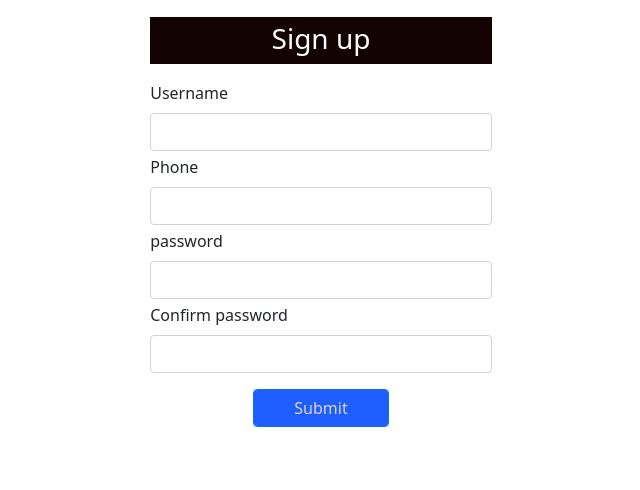
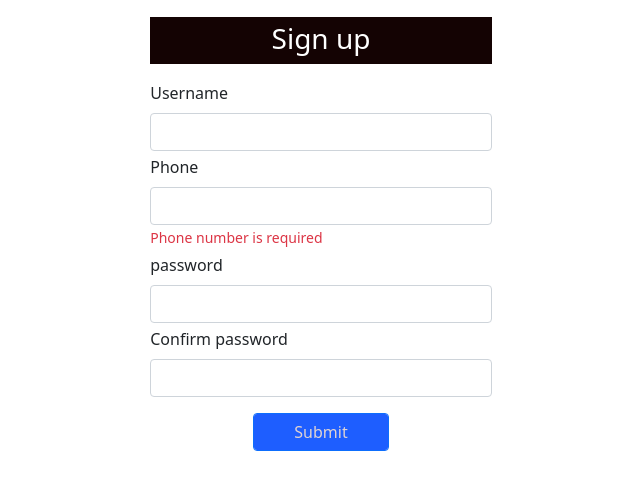
Before and after one commit to hassanfigui1/angular_forms, an Angular app in the folder angular_forms/: page / in a window 1280 px wide. Shown: the top 490 px of the page, without its empty margins (319-959 px from the left). Built offline with nearby package versions, Linux system fonts and the light colour scheme.

Commit message:
Displayin Error Messages | two messages for one input|

```diff
--- a/angular_forms/src/app/validation-with-visual-feedback/validation-with-visual-feedback.component.html
+++ b/angular_forms/src/app/validation-with-visual-feedback/validation-with-visual-feedback.component.html
@@ -10,7 +10,11 @@
             <label class="form-label">Phone</label>
             <input type="tel" required minlength="8" #tel="ngModel"
             pattern="^\d{10}$" ngModel [class.is-invalid]="tel.invalid && tel.touched" name="tel" class="form-control">
-            <small [class.d-none]="tel.valid || tel.untouched">phone is required</small>
+            <!-- <small [class.d-none]="tel.valid || tel.untouched">phone number is required and must be 10 digits</small> -->
+            <div *ngIf="tel.errors && (tel.valid || tel.untouched)">
+                <small class="text-danger" *ngIf="tel.errors?.['required'] ">Phone number is required</small>
+                <small class="text-danger" *ngIf="tel.errors?.['pattern'] ">Phone number must be 10 digits</small>
+            </div>
         </div>
         <div class="form-group mb-1">
             <label class="form-label">password</label>
```
